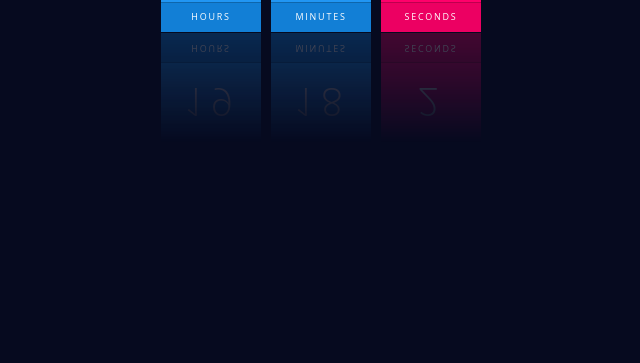
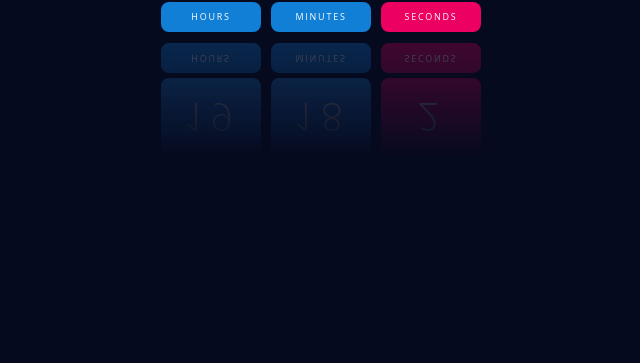
Before and after one commit to RodrigoRedivo/relogio-Digital, a plain HTML site: page index.html in a window 1280 px wide. Shown: the part 437-800 px from the top of the page, without its empty margins (319-959 px from the left). Drawn offline with Linux system fonts and the light colour scheme.

Commit message:
Project Finalized! :rocket:

```diff
--- a/Styles/style.css
+++ b/Styles/style.css
@@ -49,6 +49,9 @@ body {
     font-size: 3em;
     z-index: 10;
     box-shadow: 0 0 0 1px rgba(0,0,0,.2);
+    border-radius: 8px;
+    margin-bottom: 5px;
+
 }
 
 #clock #time div span:nth-child(2) {
@@ -60,6 +63,7 @@ body {
     box-shadow: none;
     background: #127fd6;
     text-transform: uppercase;
+    margin-bottom: 5px;
 }
 
 #clock #time div:last-child span {
```
Also changed, not shown: images/relogio-digital.gif (added).
